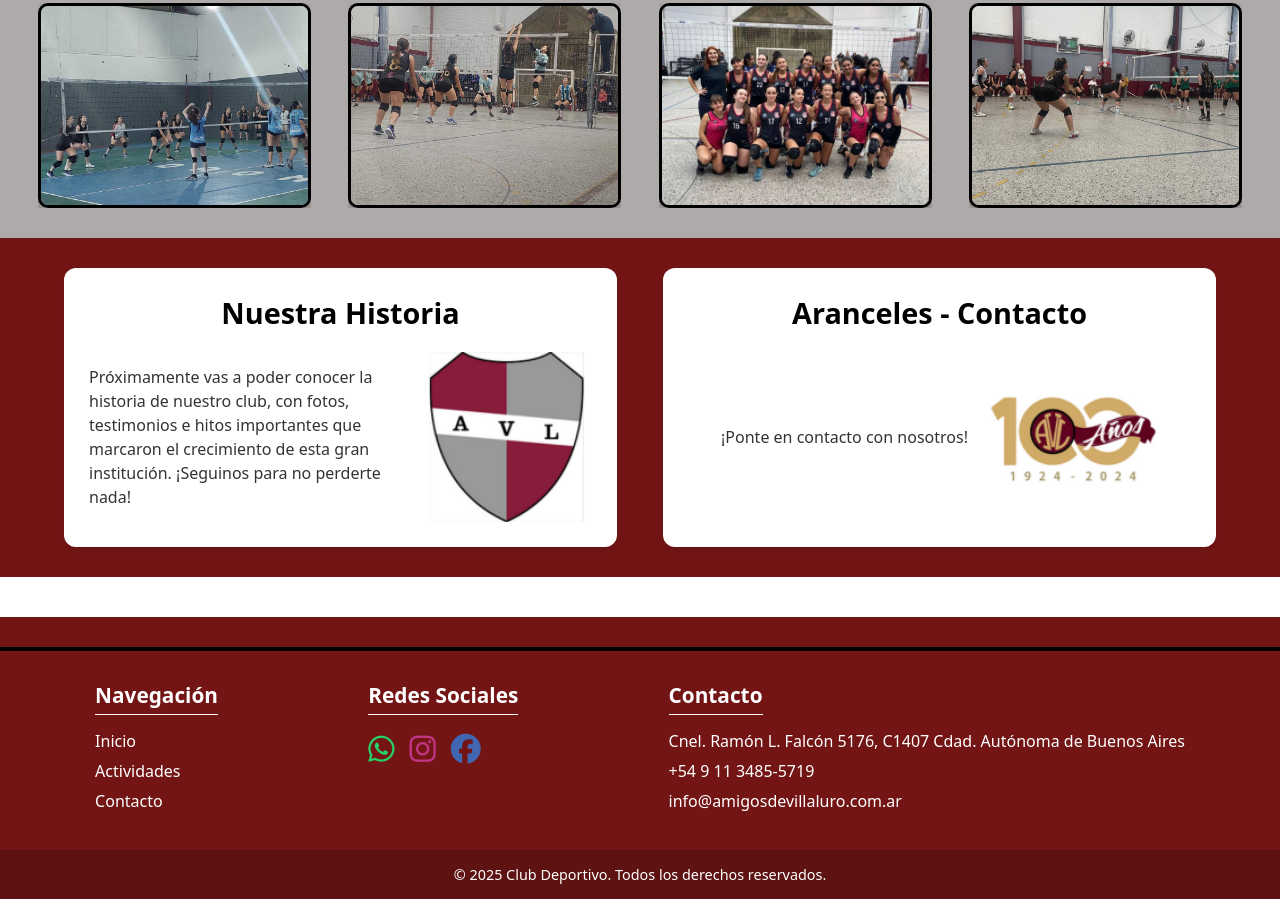
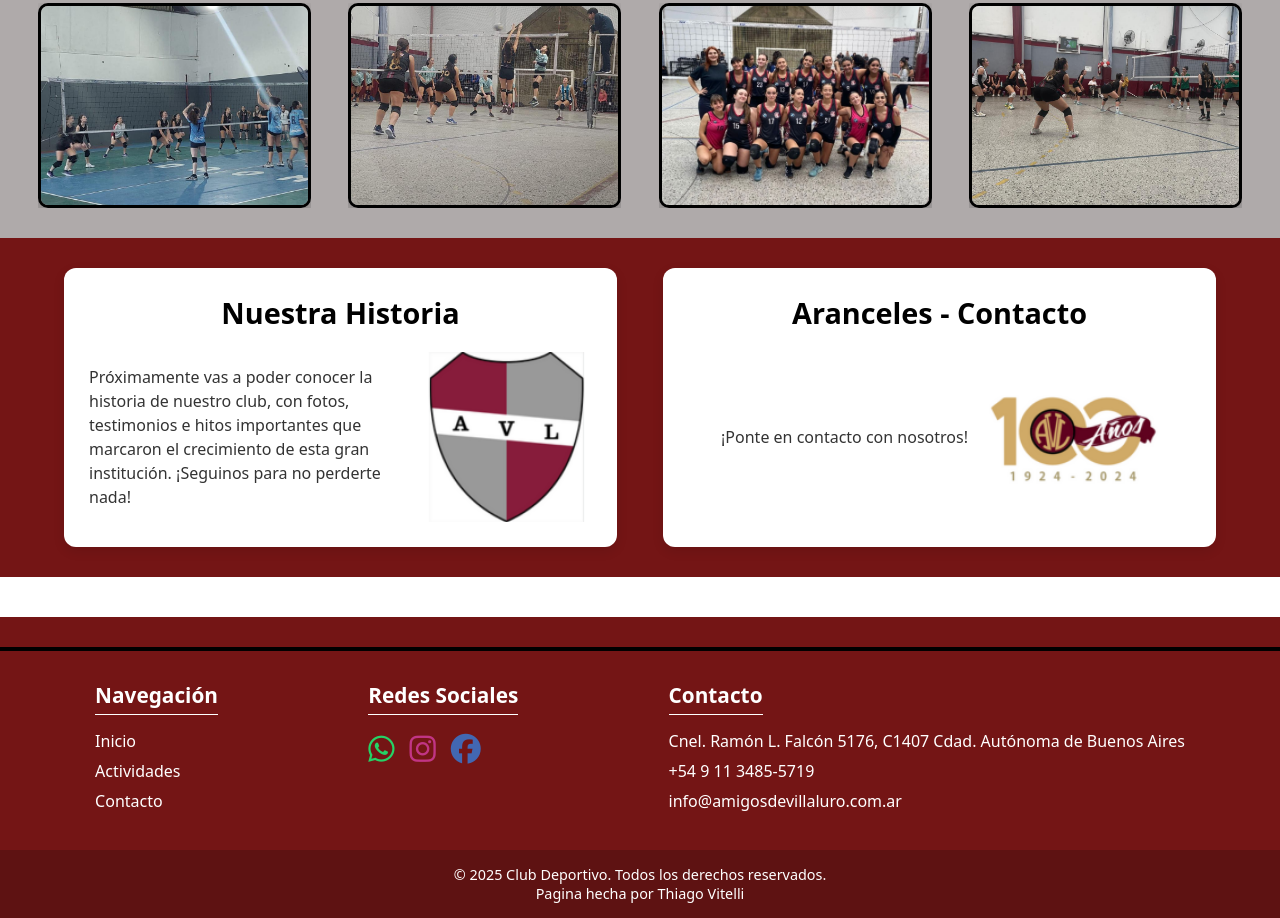
Before and after one commit to Tvitellicod/avl, a plain HTML site: page index.html in a window 1280 px wide. Shown: the part 551-1469 px from the top of the page. Drawn offline with Linux system fonts and the light colour scheme.

Commit message:
hecha por thiago vitelli

```diff
--- a/index.html
+++ b/index.html
@@ -175,6 +175,7 @@
 
         <div class="footer-copy">
           <p>&copy; 2025 Club Deportivo. Todos los derechos reservados.</p>
+          <p>Pagina hecha por Thiago Vitelli</p>
         </div>
       </footer>
 
```
Also changed, not shown: pages/Actividades.html (+1 -0 lines), pages/Contacto.html (+1 -0 lines).
